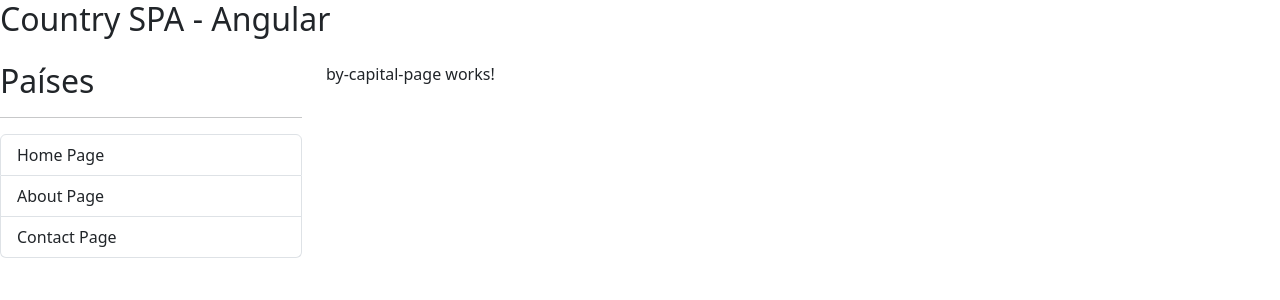
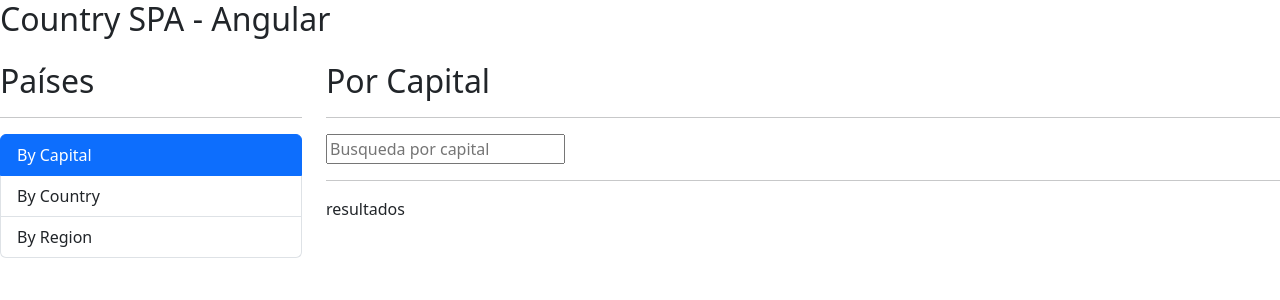
Before and after one commit to alejandrotoledoweb/countrySPA-angular, an Angular app: page /countries/by-capital in a window 1280 px wide. Shown: the top 300 px of the page. Built offline with nearby package versions, Linux system fonts and the light colour scheme.

Commit message:
add the output to listen to the input in the by capital component

```diff
--- /dev/null
+++ b/src/app/countries/components/search-box/search-box.component.html
@@ -0,0 +1 @@
+<input type="text" [placeholder]="placeholder" #txtSearchInput (keyup.enter)="emitTerm(txtSearchInput.value)" />
--- /dev/null
+++ b/src/app/countries/components/search-box/search-box.component.ts
@@ -0,0 +1,31 @@
+import {
+  Component,
+  ElementRef,
+  EventEmitter,
+  Input,
+  Output,
+  ViewChild,
+} from '@angular/core';
+
+@Component({
+  selector: 'countries-search-box',
+  templateUrl: './search-box.component.html',
+})
+export class SearchBoxComponent {
+  @Output()
+  onValue: EventEmitter<string> = new EventEmitter();
+
+  // @ViewChild('txtSearchInput')
+  // public termInput!: ElementRef<HTMLInputElement>;
+
+  @Input()
+  public placeholder: string = '';
+
+  emitTerm(term: string): void {
+    if (term.length === 0) {
+      return;
+    }
+
+    this.onValue.emit(term);
+  }
+}
--- a/src/app/countries/countries-routing.module.ts
+++ b/src/app/countries/countries-routing.module.ts
@@ -23,6 +23,7 @@ const routes: Routes = [
     path: 'by/:id',
     component: CountryPageComponent,
   },
+  { path: '**', redirectTo: 'by-capital' },
 ];
 
 @NgModule({
--- a/src/app/countries/countries.module.ts
+++ b/src/app/countries/countries.module.ts
@@ -5,6 +5,7 @@ import { ByRegionPageComponent } from './pages/by-region-page/by-region-page.com
 import { ByCountryPageComponent } from './pages/by-country-page/by-country-page.component';
 import { CountryPageComponent } from './pages/country-page/country-page.component';
 import { CountriesRoutingModule } from './countries-routing.module';
+import { SearchBoxComponent } from './components/search-box/search-box.component';
 
 @NgModule({
   declarations: [
@@ -12,7 +13,9 @@ import { CountriesRoutingModule } from './countries-routing.module';
     ByRegionPageComponent,
     ByCountryPageComponent,
     CountryPageComponent,
+    SearchBoxComponent,
   ],
   imports: [CommonModule, CountriesRoutingModule],
+  exports: [SearchBoxComponent],
 })
 export class CountriesModule {}
--- a/src/app/countries/pages/by-capital-page/by-capital-page.component.html
+++ b/src/app/countries/pages/by-capital-page/by-capital-page.component.html
@@ -1 +1,18 @@
-<p>by-capital-page works!</p>
+<h2>Por Capital</h2>
+
+<hr>
+
+<section class="row">
+  <div class="col">
+
+    <countries-search-box (onValue)="searchByCapital($event)" placeholder="Busqueda por capital"></countries-search-box>
+  </div>
+</section>
+
+
+<section class="row">
+  <div class="col">
+    <hr>
+    resultados
+  </div>
+</section>
--- a/src/app/countries/pages/by-capital-page/by-capital-page.component.ts
+++ b/src/app/countries/pages/by-capital-page/by-capital-page.component.ts
@@ -5,4 +5,9 @@ import { Component } from '@angular/core';
   templateUrl: './by-capital-page.component.html',
   styles: [],
 })
-export class ByCapitalPageComponent {}
+export class ByCapitalPageComponent {
+  searchByCapital(term: string) {
+    console.log({ term });
+    console.log('Desde Capital Page');
+  }
+}
--- a/src/app/shared/components/sidebar/sidebar.component.html
+++ b/src/app/shared/components/sidebar/sidebar.component.html
@@ -2,7 +2,7 @@
 
 <hr>
 <ul class="list-group">
-  <li routerLink="" routerLinkActive="active" [routerLinkActiveOptions]="{exact: true}" class="list-group-item">
+  <!-- <li routerLink="" routerLinkActive="active" [routerLinkActiveOptions]="{exact: true}" class="list-group-item">
     Home Page
   </li>
   <li routerLink="about" routerLinkActive="active" class="list-group-item">
@@ -10,6 +10,15 @@
   </li>
   <li routerLink="contact" routerLinkActive="active" class="list-group-item">
     Contact Page
+  </li> -->
+  <li routerLink="countries/by-capital" routerLinkActive="active" class="list-group-item">
+    By Capital
+  </li>
+  <li routerLink="countries/by-country" routerLinkActive="active" class="list-group-item">
+    By Country
+  </li>
+  <li routerLink="countries/by-region" routerLinkActive="active" class="list-group-item">
+    By Region
   </li>
 
 </ul>
```
Also changed, not shown: src/app/app-routing.module.ts (+4 -4 lines).
